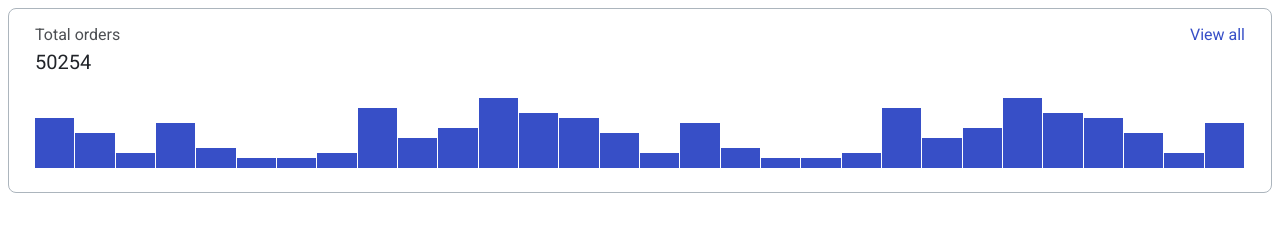
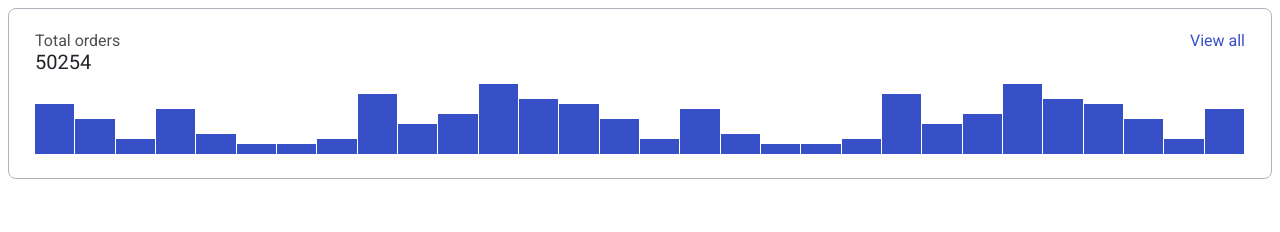
Before and after one commit to js-tasks-ru/htmlcss-20210513_mkhd, a website: page 04-lection2/01-histogram/index.html in a window 1280 px wide. Drawn offline with Linux system fonts and the light colour scheme.

Commit message:
added corrections to histogram

```diff
--- a/04-lection2/01-histogram/histogram.css
+++ b/04-lection2/01-histogram/histogram.css
@@ -1,5 +1,5 @@
 .histogram {
-  height: 185px;
+  /* height: 185px; */
   border: 1px solid #acb5bd;
   box-sizing: border-box;
   border-radius: 8px;
@@ -11,11 +11,16 @@
 .histogram__header {
   display: flex;
   justify-content: space-between;
+  margin-top: 6px;
 }
 
 .histogram__title {
   color: var(--black);
   opacity: 0.8;
+}
+
+.histogram__view-all {
+  margin-left: 20px;
 }
 
 .histogram__view-all a {
@@ -26,18 +31,21 @@
 .histogram__number {
   font-size: 20px;
   color: var(--black);
-  margin-top: 6px;
+  margin-bottom: 10px;
 }
 
 .histogram__bars {
   display: flex;
+  justify-content: stretch;
   align-items: flex-end;
   flex-grow: 1;
+  max-width: 100%;
+  height: 50%;
 }
 
 .histogram__bar {
-  min-width: 9px;
-  flex-grow: 1;
+  /* min-width: 9px; */
+  flex: 1 0 auto;
   margin-right: 1px;
   background-color: var(--blue);
 }
```
